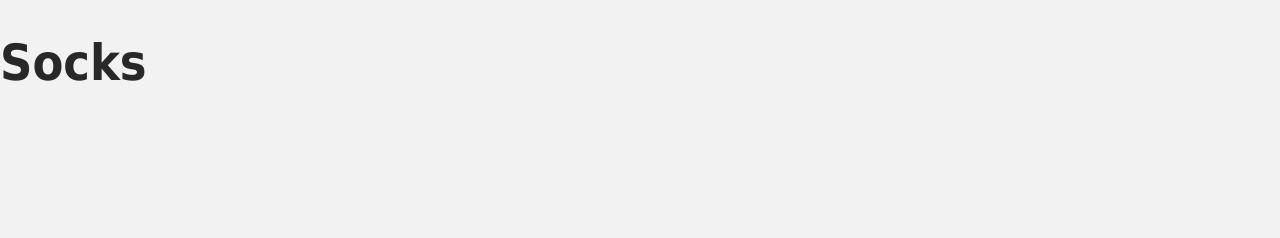
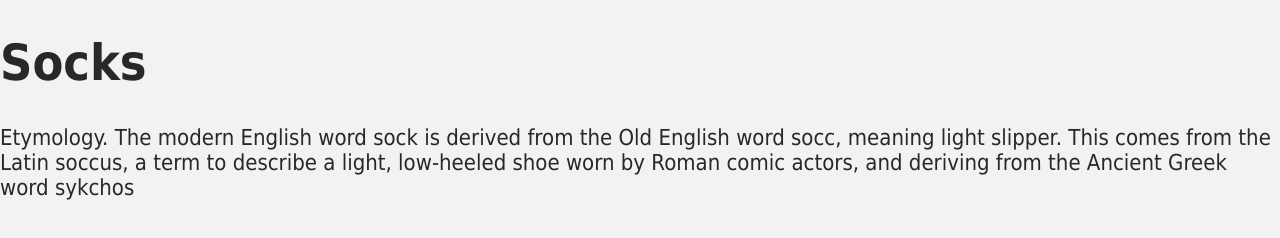
Before and after one commit to abdulowhab/vue-intro, a plain HTML site: page index.html in a window 1280 px wide. Drawn offline with nearby package versions, Linux system fonts and the light colour scheme.

Commit message:
completed vue m lesson 2

```diff
--- a/index.html
+++ b/index.html
@@ -11,6 +11,7 @@
   <body>
     <div id="app">
       <h1>{{product}}</h1>
+      <p> {{desc}} </p>
     </div>
 
     <!-- Import Js -->
--- a/main.js
+++ b/main.js
@@ -2,6 +2,7 @@ const app = Vue.createApp({
     data() {
         return {
             product: "Socks",
+            desc: "Etymology. The modern English word sock is derived from the Old English word socc, meaning light slipper. This comes from the Latin soccus, a term to describe a light, low-heeled shoe worn by Roman comic actors, and deriving from the Ancient Greek word sykchos"
 
         }
     },
```
